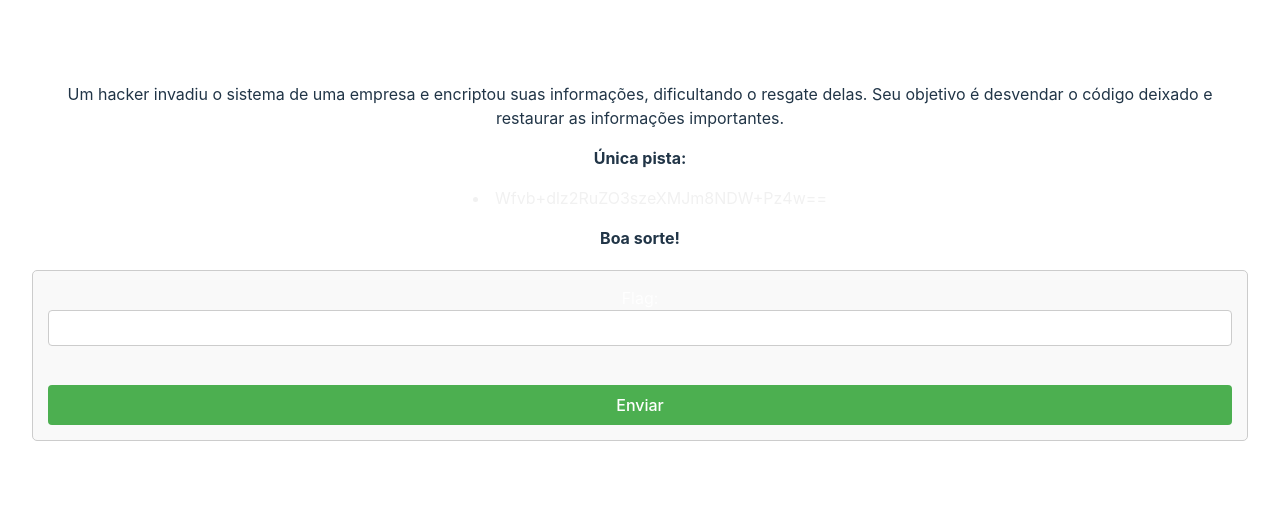
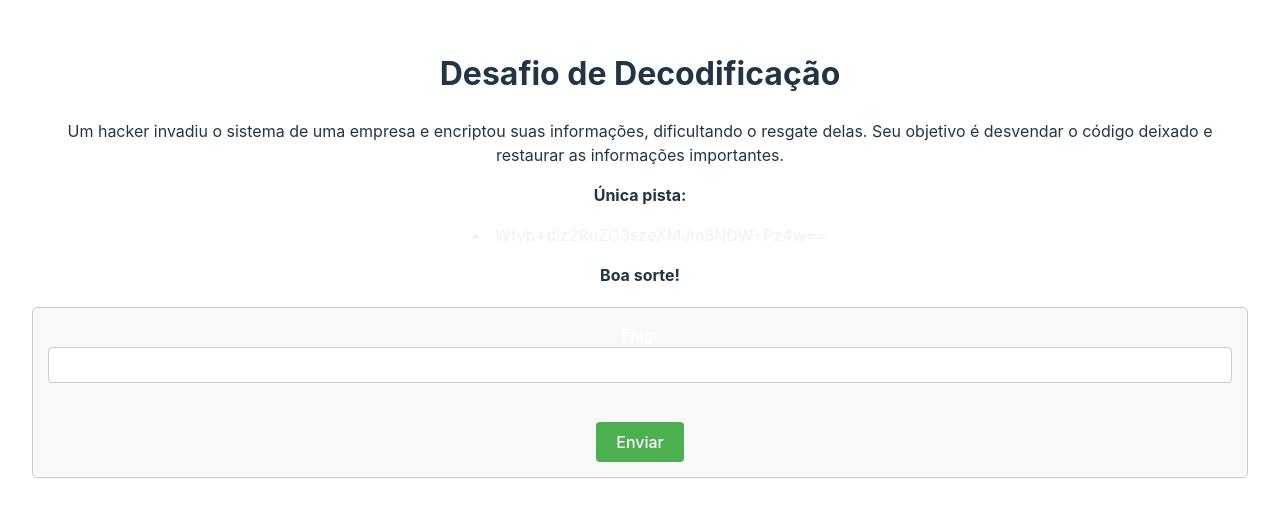
Before and after one commit to Paduan/Cyber-Rats, a React (Vite) app in the folder cyber-rats/: page /desafio2 in a window 1280 px wide. Shown: the part 137-654 px from the top of the page. Built offline with nearby package versions, Linux system fonts and the light colour scheme.

Commit message:
modified:   cyber-rats/src/Desafio2.css 	modified:   cyber-rats/src/Desafio2.jsx 	modified:   cyber-rats/src/Login.css 	modified:   cyber-rats/src/Login.jsx

```diff
--- a/cyber-rats/src/Desafio2.css
+++ b/cyber-rats/src/Desafio2.css
@@ -77,7 +77,9 @@
   border: none;
   border-radius: 4px;
   cursor: pointer;
-  width: 100%;
+  width: auto; /* Change width to auto */
+  display: block; /* Center the button */
+  margin: 0 auto; /* Center the button */
 }
 
 .form button:hover {
--- a/cyber-rats/src/Desafio2.jsx
+++ b/cyber-rats/src/Desafio2.jsx
@@ -47,6 +47,7 @@ const Desafio2 = () => {
 
   return (
     <div>
+      <h1>Desafio de Decodificação</h1> {/* Add this line */}
       <p>
         Um hacker invadiu o sistema de uma empresa e encriptou suas informações, dificultando o resgate delas.
         Seu objetivo é desvendar o código deixado e restaurar as informações importantes.
--- a/cyber-rats/src/Login.css
+++ b/cyber-rats/src/Login.css
@@ -33,7 +33,7 @@ h2 {
 }
 
 .error-message {
-  color: red;
+  color: rgb(243, 106, 106);
   text-align: center;
   margin-top: 10px;
 }
--- a/cyber-rats/src/Login.jsx
+++ b/cyber-rats/src/Login.jsx
@@ -1,12 +1,12 @@
 // src/Login.jsx
 import React, { useState } from "react";
-import { validCredentials } from "/api/auth"; // Importa as credenciais
+import { validCredentials } from "/api/auth";
 
 function Login() {
   const [username, setUsername] = useState("");
   const [password, setPassword] = useState("");
-  const [captchaA, setCaptchaA] = useState(Math.floor(Math.random() * 10)); // Número 1
-  const [captchaB, setCaptchaB] = useState(Math.floor(Math.random() * 10)); // Número 2
+  const [captchaA, setCaptchaA] = useState(Math.floor(Math.random() * 10));
+  const [captchaB, setCaptchaB] = useState(Math.floor(Math.random() * 10));
   const [captchaInput, setCaptchaInput] = useState("");
   const [errorMessage, setErrorMessage] = useState("");
 
@@ -34,7 +34,7 @@ function Login() {
 
   return (
     <div className="container">
-      <h2>Login</h2>
+      <h3>login admin</h3>
       <form onSubmit={handleSubmit} className="login-form">
         <div className="form-group">
           <label htmlFor="username">Usuário:</label>
```
